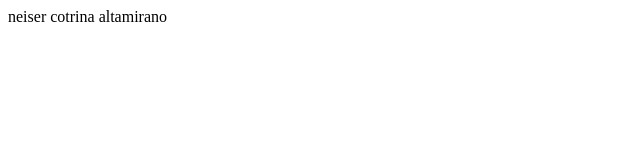
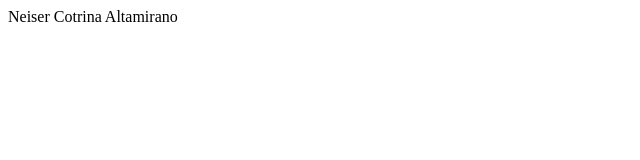
Before and after one commit to neisermaster/primerproyecto, a plain HTML site: page index.html in a window 1280 px wide. Shown: the full height of the page, 0-640 px from the left. Drawn offline with Linux system fonts and the light colour scheme.

Commit message:
creacion index

```diff
--- a/index.html
+++ b/index.html
@@ -11,6 +11,6 @@ and open the template in the editor.
         <meta name="viewport" content="width=device-width, initial-scale=1.0">
     </head>
     <body>
-        <div> neiser cotrina altamirano</div>
+        <div> Neiser Cotrina Altamirano</div>
     </body>
 </html>
```
